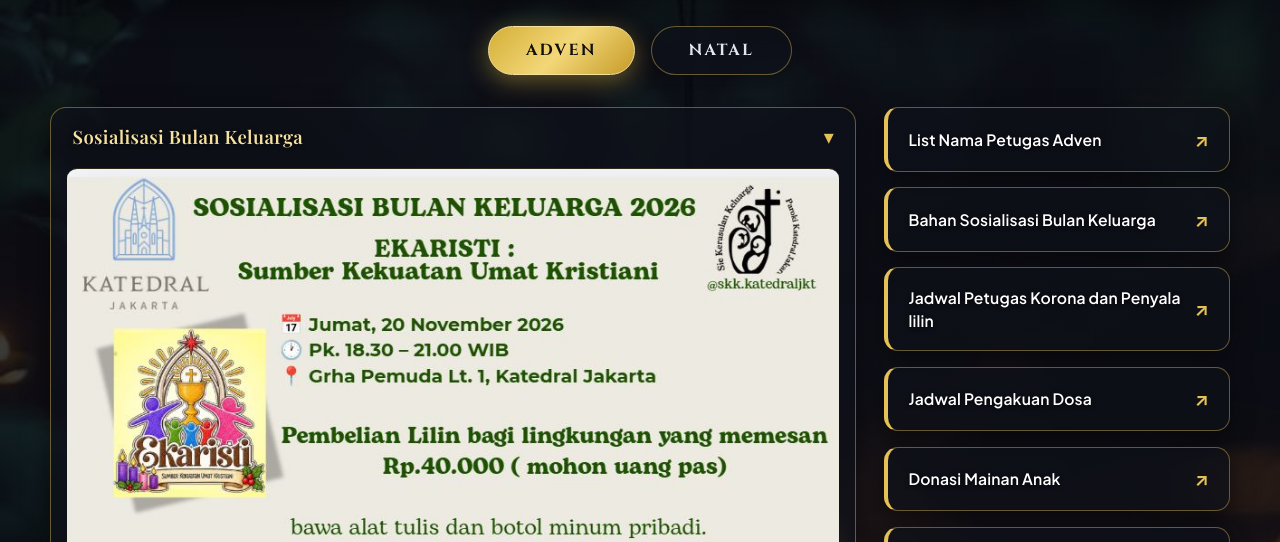
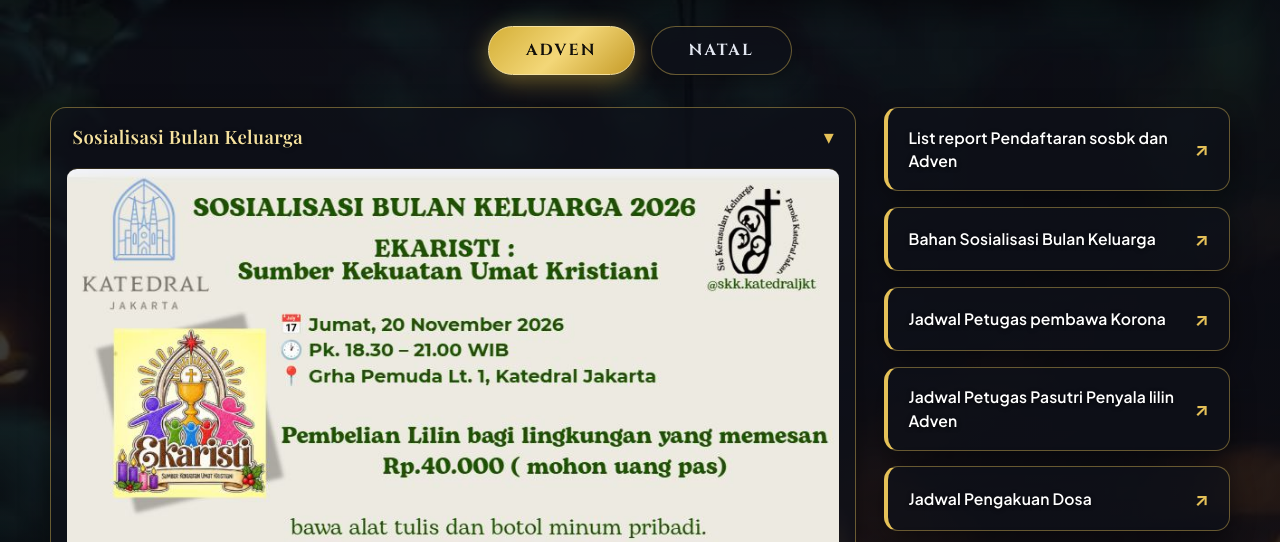
Before and after one commit to wilayahtkky/wiltkky, a plain HTML site: page index.html in a window 1280 px wide. Shown: the part 238-780 px from the top of the page. Drawn offline with nearby package versions, Linux system fonts and the light colour scheme; a web font is replaced by a local one.

Commit message:
Update index.html

```diff
--- a/index.html
+++ b/index.html
@@ -113,7 +113,7 @@
           <!-- Right Column (30%): Semi-Transparent Link Containers -->
           <aside class="adven-links">
             <a href="http://tkky.my.id/report" target="_blank" rel="noopener noreferrer" class="link-card">
-              <span class="link-title">List Nama Petugas Adven</span>
+              <span class="link-title">List report Pendaftaran sosbk dan Adven</span>
               <span class="link-arrow">↗</span>
             </a>
 
@@ -122,8 +122,13 @@
               <span class="link-arrow">↗</span>
             </a>
 
-            <a href="http://tkky.my.id/petugasadven" target="_blank" rel="noopener noreferrer" class="link-card">
-              <span class="link-title">Jadwal Petugas Korona dan Penyala lilin</span>
+            <a href="http://tkky.my.id/perarakan.html" target="_blank" rel="noopener noreferrer" class="link-card">
+              <span class="link-title">Jadwal Petugas pembawa Korona</span>
+              <span class="link-arrow">↗</span>
+            </a>
+
+             <a href="http://tkky.my.id/penyalalilin.html" target="_blank" rel="noopener noreferrer" class="link-card">
+              <span class="link-title">Jadwal Petugas Pasutri Penyala lilin Adven</span>
               <span class="link-arrow">↗</span>
             </a>
 
```
